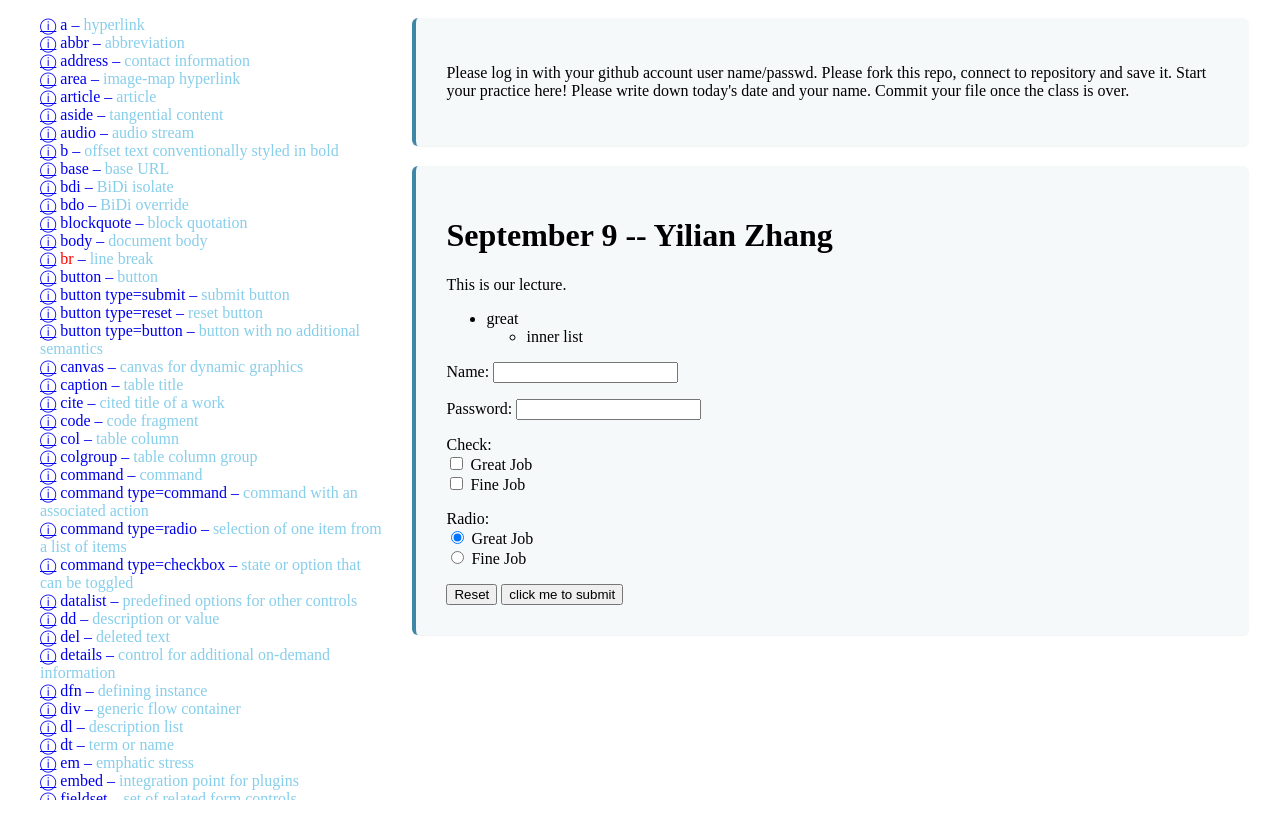
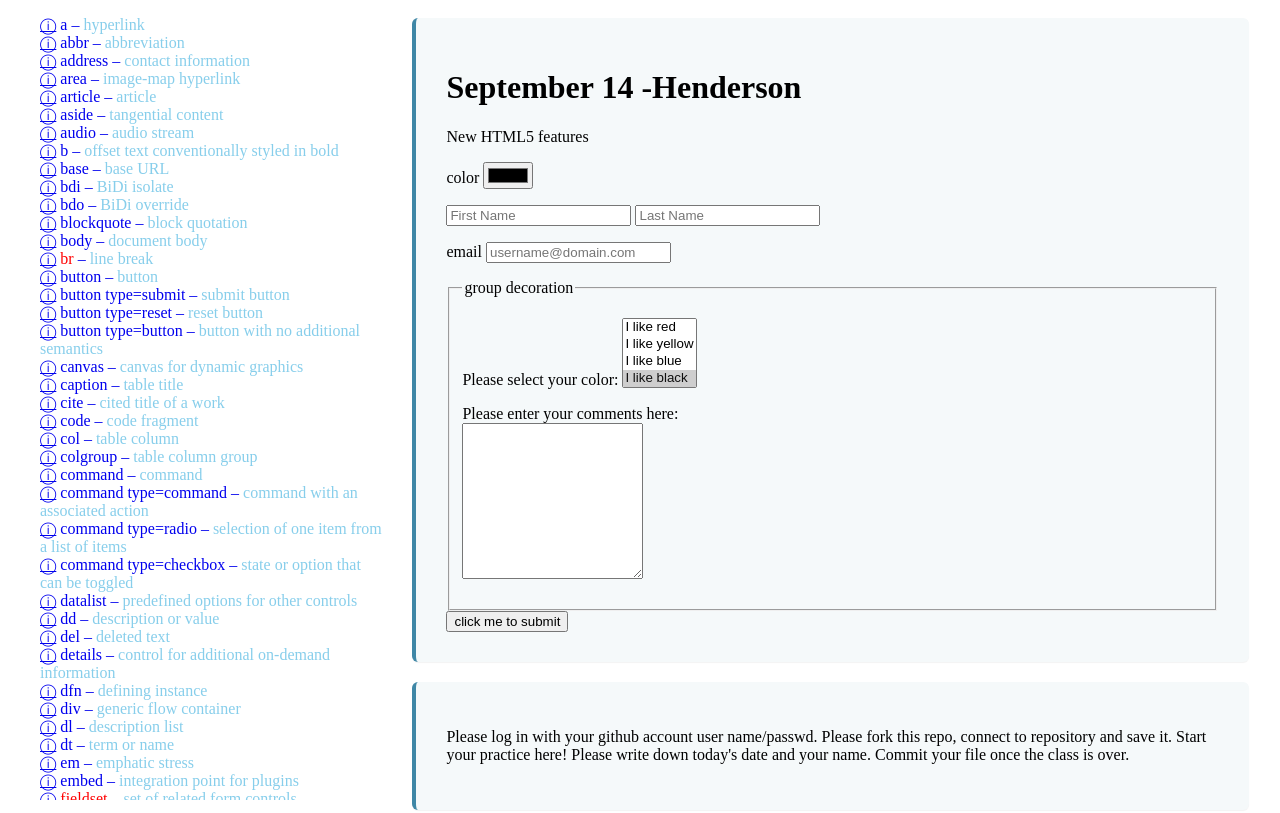
Before and after one commit to ahenderson77/workspace-html-2020, a website: page index.html in a window 1280 px wide. Shown: the top 813 px of the page. Drawn offline with nearby package versions, Linux system fonts and the light colour scheme.

Commit message:
1 file modified

```diff
--- a/index.html
+++ b/index.html
@@ -20,6 +20,52 @@
 	<div id="side"> </div>
 	<div class="practicearea">
 		<div class="practice">
+      <h1>September 14 -Henderson</h1>
+      <form>
+        <p>New HTML5 features </p>
+        <p>color
+          <input type="color" name="color">
+        </p>
+        <p>
+          <input type="text" placeholder="First Name" required>
+
+        <input type="text" placeholder="Last Name" required>
+        </p>
+        <p> email
+          <input type="email" name="email" placeholder="username@domain.com" required>
+        </p>
+
+
+
+        <fieldset>
+          <legend>group decoration</legend>
+        <p>Please select your color:
+          <select name="color" size= 4 multiple>
+            <option value="red"> I like red</option>
+            <option value="yellow"> I like yellow </option>
+            <option value="blue"> I like blue </option>
+            <option value="black" selected> I like black </option>
+            <option value="white"> I like white </option>
+          </select>
+
+          </p>
+
+        <p>
+          Please enter your comments here: <br>
+          <textarea name="comments" rows="10"   cols="20" maxlength="40">
+          </textarea>
+        </p>
+
+        </fieldset>
+        <input type="submit" value="click me to submit">
+      </form>
+
+
+
+    </div>
+
+
+    <div class="practice">
 
 			<p>
 				Please log in with your github account user name/passwd.
@@ -28,11 +74,12 @@
 				Start your practice here! Please write down today's date and your name.
 				Commit your file once the class is over.
 
+
 			</p>
 
 		</div>
 
-		<div class="practice">
+    <div class="practice">
 			<h1>September 9 -- Yilian Zhang</h1>
 			<p> This is our lecture.</p>
 			<ul>
@@ -77,6 +124,8 @@
 
 								<input type="submit" value="click me to submit">
 
+
+
 			</form>
 
 
```
